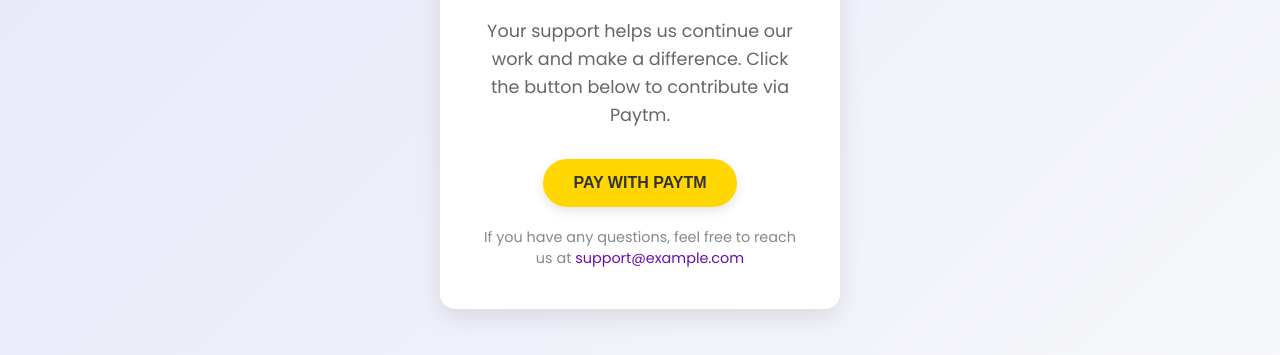
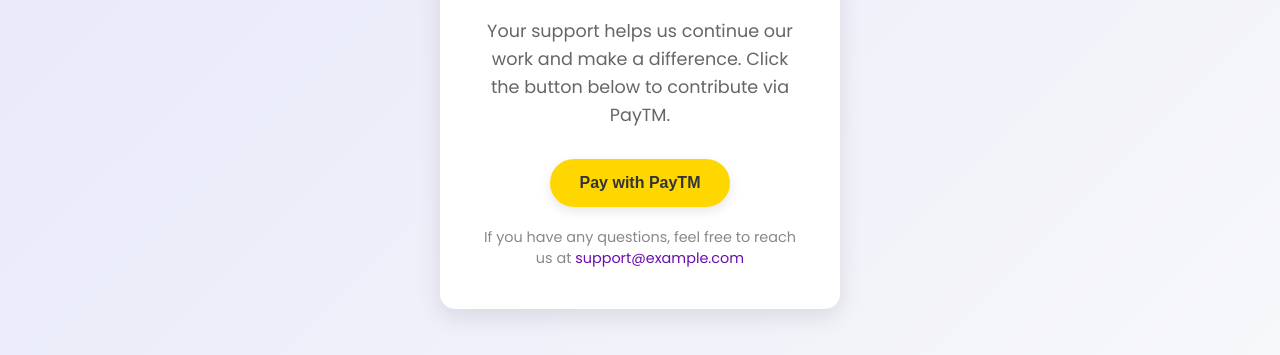
Before and after one commit to Kaiserdar370/Support, a plain HTML site: page index.html in a window 1280 px wide. Shown: the part 347-702 px from the top of the page. Drawn offline with Linux system fonts and the light colour scheme.

Commit message:
Update index.html

```diff
--- a/index.html
+++ b/index.html
@@ -81,7 +81,6 @@
             border-radius: 50px;
             transition: all 0.4s ease;
             box-shadow: 0 4px 12px rgba(0, 0, 0, 0.1);
-            text-transform: uppercase;
             font-weight: 600;
         }
 
@@ -156,7 +155,7 @@
         <div class="card">
             <h1>Support Our Cause</h1>
             <p class="description">
-                Your support helps us continue our work and make a difference. Click the button below to contribute via Paytm.
+                Your support helps us continue our work and make a difference. Click the button below to contribute via PayTM.
             </p>
             <button class="pay-btn" onclick="redirectToPaytm()">Pay with PayTM</button>
             <footer>
```
